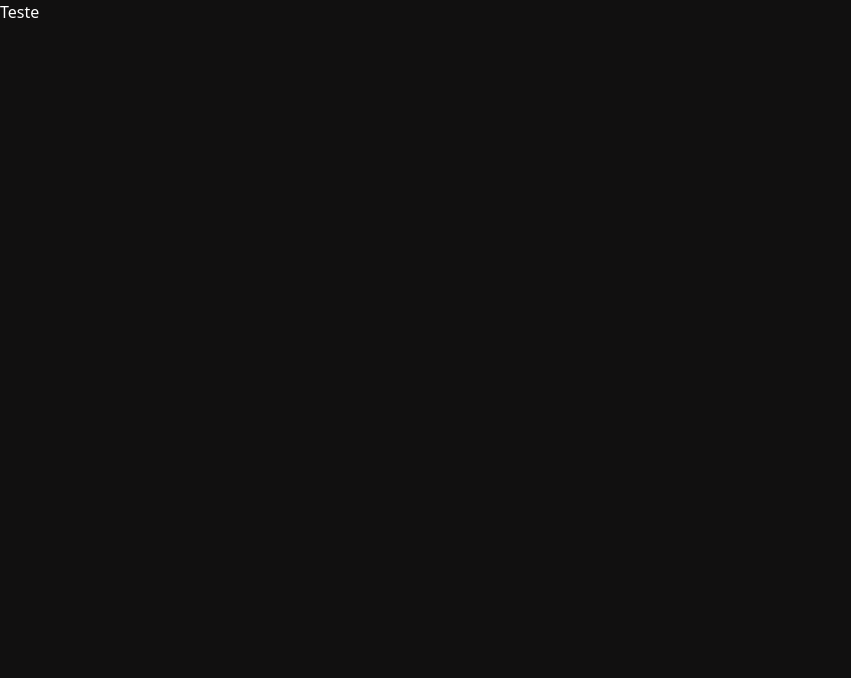
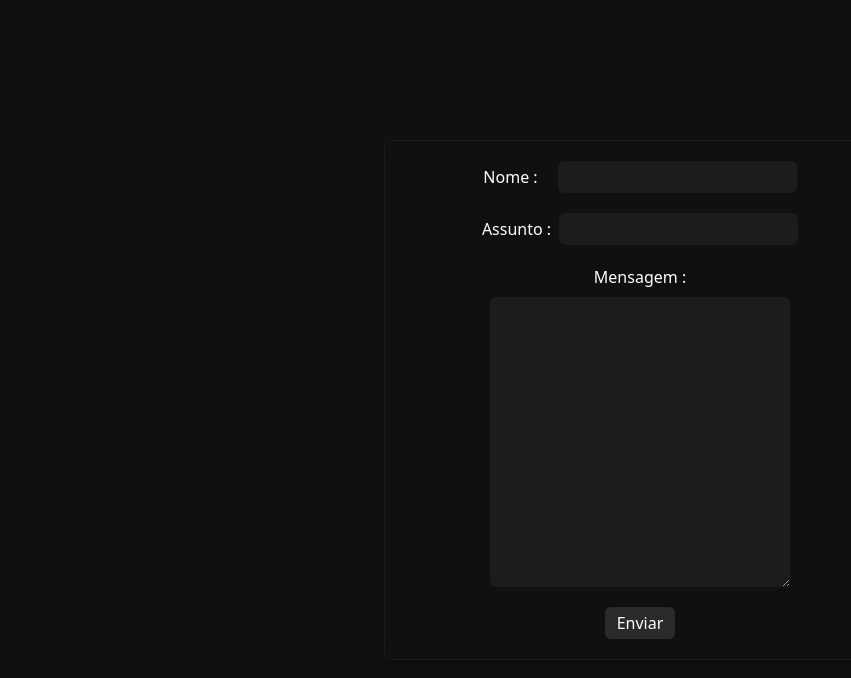
Before and after one commit to rafaapcode/portfolio-new, a Next.js app: page /contact in a window 1280 px wide. Shown: the top 678 px of the page, without its empty margins (0-851 px from the left). Built offline with nearby package versions, Linux system fonts and the light colour scheme.

Commit message:
feat: creating the form contact

```diff
--- a/app/contact/page.jsx
+++ b/app/contact/page.jsx
@@ -1,7 +1,55 @@
+"use client";
+
+import { useState } from "react";
+
 export default function Contact() {
+  const [nome, setNome] = useState("");
+  const [assunto, setAssunto] = useState("");
+  const [mensagem, setMensagem] = useState("");
+  const [contact, setContact] = useState({});
+
+  function handleSubmit(e) {
+    e.preventDefault();
+    setContact({ nome, assunto, mensagem });
+    setAssunto('');
+    setNome('');
+    setMensagem('');
+  }
+
   return (
-    <div className="w-full h-screen text-white bg-[#111010]">
-      <h1>Teste</h1>
+    <div className="w-full h-screen flex justify-center items-center text-white bg-[#111010]">
+      <form
+        className="w-[40%] h-[65%] flex flex-col justify-center items-center gap-y-5 p-5 border backdrop-blur-md rounded-lg border-[#1d1b1b] shadow-lg"
+        onSubmit={handleSubmit}
+      >
+        <div className="w-[80%] flex justify-center items-center gap-x-5">
+          <span>Nome : </span>
+          <input
+            onChange={(e) => setNome(e.target.value)}
+            value={nome}
+            className="rounded-md outline-none bg-[#1d1b1b] p-1"
+            type="text"
+          />
+        </div>
+        <div className="w-[80%] flex justify-center items-center gap-x-2">
+          <span>Assunto : </span>
+          <input
+            onChange={(e) => setAssunto(e.target.value)}
+            value={assunto}
+            className="rounded-md outline-none bg-[#1d1b1b] p-1"
+            type="text"
+          />
+        </div>
+        <div className="w-[80%] h-[70%] flex flex-col justify-center items-center gap-x-2 gap-y-2">
+          <span>Mensagem : </span>
+          <textarea
+            onChange={(e) => setMensagem(e.target.value)}
+            value={mensagem}
+            className="rounded-md w-[80%] h-full outline-none bg-[#1d1b1b] p-1"
+          />
+        </div>
+        <button className="cursor-pointer bg-[#2c2929] hover:bg-[#3b3737] rounded-md px-3 py-1" type="submit">Enviar</button>
+      </form>
     </div>
   );
 }
--- a/app/layout.jsx
+++ b/app/layout.jsx
@@ -7,7 +7,7 @@ export const metadata = {
 export default function RootLayout({ children }) {
   return (
     <html lang="en">
-      {children}
+      <body>{children}</body>
     </html>
   );
 }
```
